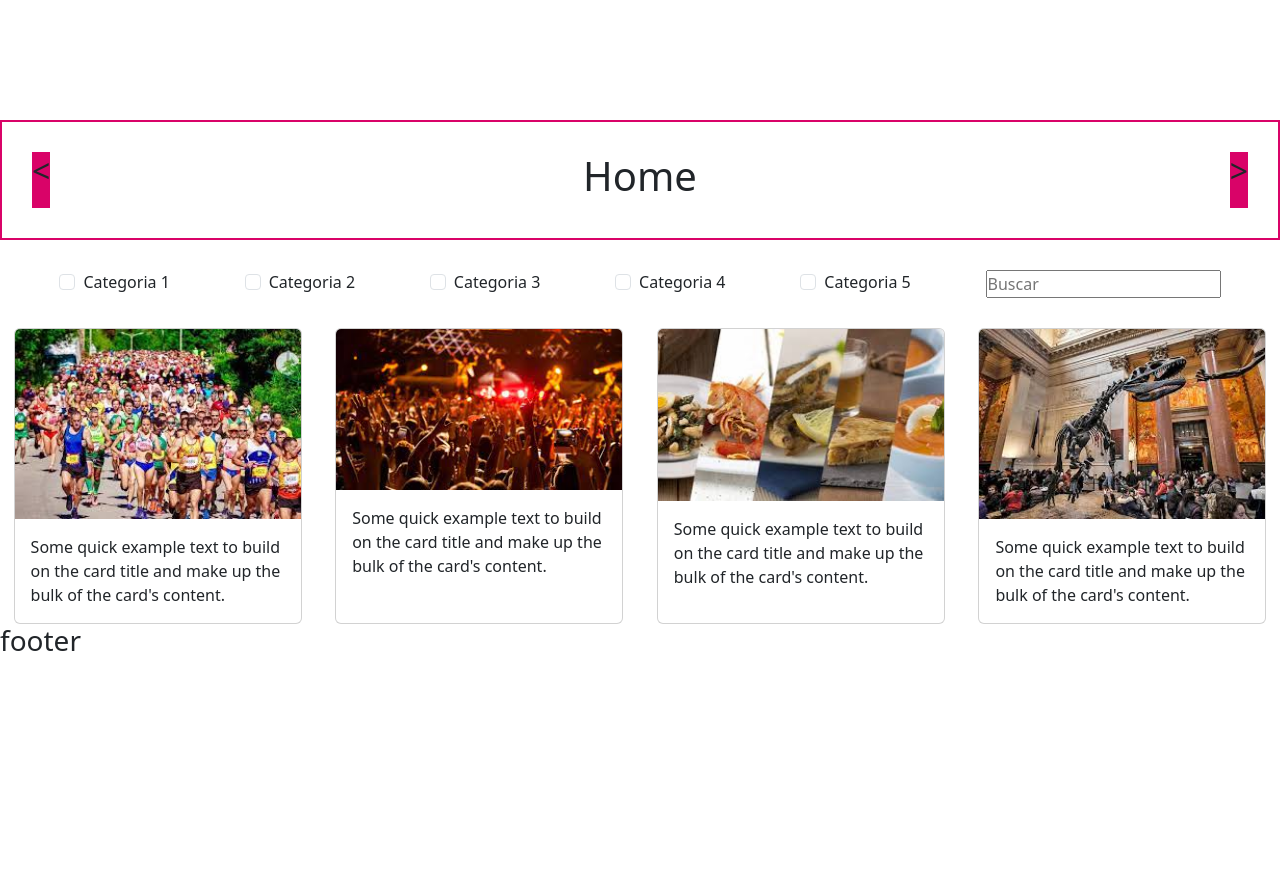
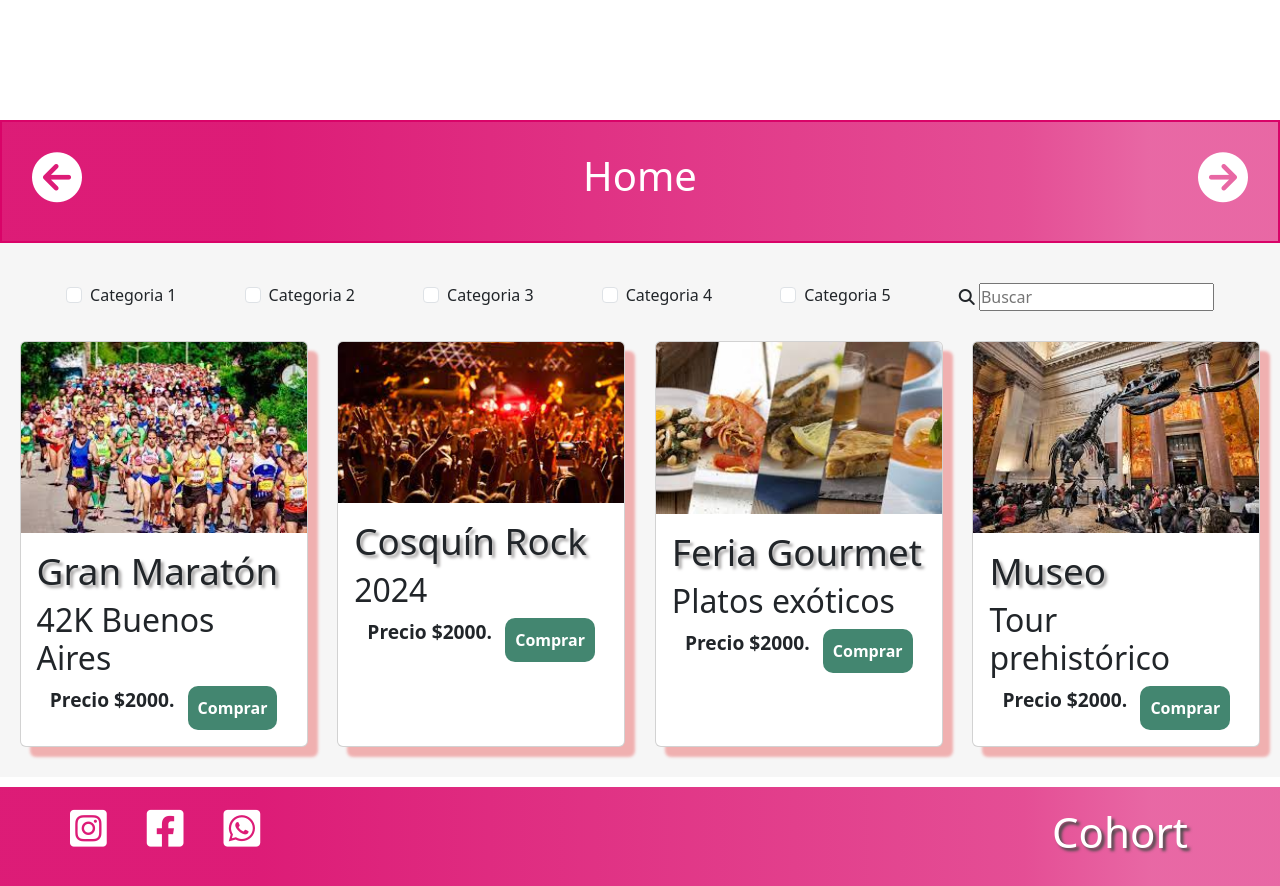
Before and after one commit to lucascano-dev/amazin-events_MH, a plain HTML site: page index.html in a window 1280 px wide. Shown: the part 360-1246 px from the top of the page. Before the commit the page ends 1019 px from the top, so only its background shows below. Drawn offline with nearby package versions, Linux system fonts and the light colour scheme.

Commit message:
Actulizacion: footer, main, index

```diff
--- a/assets/css/footer.css
+++ b/assets/css/footer.css
@@ -0,0 +1,41 @@
+footer {
+    margin-top: 10px;
+    display: grid;
+    grid-template-columns: 3fr 1fr;
+    background: linear-gradient(90deg, rgba(217, 3, 104, 0.9) 20%, rgba(217, 3, 104, 0.7) 80%, rgba(217, 3, 104, 0.6) 90%);
+
+}
+
+footer i, footer h2 {
+    font-size: 42px;
+    transition-duration: 300ms;
+    color:#ffffff;
+}
+
+footer h2{
+    text-shadow: 3px 3px 3px #4e4c4c;
+}
+
+footer i:hover,footer h2:hover {
+    transform: scale(1.2);
+    transition-duration: 300ms;
+    cursor: pointer;
+}
+
+#footer-redes-sociales {
+    margin-left: 50px;
+    display: flex;
+    flex-direction: row;
+    justify-content: flex-start;
+
+}
+
+#foot2 {
+    display: flex;
+    justify-content: center;
+    align-items: center;
+}
+
+.alineacion {
+    padding: 20px;
+}
--- a/assets/css/main.css
+++ b/assets/css/main.css
@@ -8,16 +8,35 @@
     padding: 30px;
     display: flex;
     flex-direction: row;
-    justify-content:space-between;
+    justify-content: space-between;
     border: 2px solid #d90368;
-    ;
+    background: linear-gradient(90deg, rgba(217, 3, 104, 0.9) 20%, rgba(217, 3, 104, 0.7) 80%, rgba(217, 3, 104, 0.6) 90%);
 }
 
-.boton-slider {
-    background-color: #d90368;
+#slider h1 {
+    color: #ffffff;
 }
 
-#check-search{
+.boton-slider i {
+    font-size: 50px;
+    transition-duration: 300ms;
+    color: #ffffff;
+}
+
+.boton-slider i:hover {
+    transform: scale(1.2);
+    transition-duration: 300ms;
+    cursor: pointer;
+}
+
+#cuerpo-secundario{
+    padding: 10px;
+    background-color: #f6f6f6;
+    padding-bottom: 30px;
+    height: auto;
+}
+
+#check-search {
     margin: 30px;
     display: flex;
     justify-content: space-around;
@@ -28,6 +47,39 @@
 #cards {
     display: flex;
     flex-direction: row;
-    gap:20px;
+    gap: 20px;
     justify-content: space-evenly;
 }
+
+.card{
+    box-shadow: 10px 10px 3px #f0b0b0;
+}
+
+.card h1{
+    font-size: 2.3rem;
+    text-shadow: 3px 3px 3px #a8a6a6;
+}
+
+.card h2{
+    font-size: 2rem;
+}
+
+#comprar{
+    display: flex;
+    justify-content: space-evenly;
+    align-items: center;
+}
+
+#comprar p{
+    font-size: larger;
+    font-weight: bolder;
+}
+
+#comprar a{
+    color: #ffffff;
+    font-weight: bolder;
+    background-color: #438670;
+    text-decoration: none;
+    padding: 10px;
+    border-radius: 10px;
+}
--- a/index.html
+++ b/index.html
@@ -58,25 +58,26 @@
                 </div>
             </div>
         </nav>
+    </header>
 
-    </header>
 
     <main>
         <section id="slider">
 
             <div class="boton-slider">
-                <h2><</h2>
+                <h2><i class="fa-solid fa-circle-arrow-left"></i></h2>
             </div>
             <div>
                 <h1>Home</h1>
             </div>
             <div class="boton-slider">
-                <h2>></h2>
+                <h2><i class="fa-solid fa-circle-arrow-right"></i></h2>
             </div>
 
         </section>
 
-        <section id="check-search">
+        <section id="cuerpo-secundario">
+            <div id="check-search">
 
                 <div class="form-check form-check-inline">
                     <input class="form-check-input" type="checkbox" id="inlineCheckbox1" value="option1">
@@ -99,46 +100,84 @@
                     <label class="form-check-label" for="inlineCheckbox3">Categoria 5</label>
                 </div>
 
-              <input id="buscar" type="text" placeholder="Buscar">
+                <section class="buscador">
+                    <i class="fa-solid fa-magnifying-glass"></i>
+                    <input type="text" placeholder="Buscar">
+                </section>
 
-        </section>
+            </div>
 
             <section id="cards">
 
                 <div class="card" style="width: 18rem;">
                     <img src="./assets/img/Maraton3.jpg" class="card-img-top" alt="...">
                     <div class="card-body">
-                  <p class="card-text">Some quick example text to build on the card title and make up the bulk of the card's content.</p>
+                        <h1>Gran Maratón</h1>
+                        <h2>42K Buenos Aires</h2>
+
+                        <div id="comprar">
+                            <p class="card-text">Precio $2000.</p>
+                            <a href="#">Comprar</a>
+                        </div>
                     </div>
                 </div>
 
                 <div class="card" style="width: 18rem;">
                     <img src="./assets/img/Concierto de musica1.jpg" class="card-img-top" alt="...">
                     <div class="card-body">
-                  <p class="card-text">Some quick example text to build on the card title and make up the bulk of the card's content.</p>
+                        <h1>Cosquín Rock</h1>
+                        <h2>2024</h2>
+
+                        <div id="comprar">
+                            <p class="card-text">Precio $2000.</p>
+                            <a href="#">Comprar</a>
+                        </div>
                     </div>
                 </div>
 
                 <div class="card" style="width: 18rem;">
                     <img src="./assets/img/Feria de comidas7.jpg" class="card-img-top" alt="...">
                     <div class="card-body">
-                  <p class="card-text">Some quick example text to build on the card title and make up the bulk of the card's content.</p>
+                        <h1>Feria Gourmet</h1>
+                        <h2>Platos exóticos</h2>
+
+                        <div id="comprar">
+                            <p class="card-text">Precio $2000.</p>
+                            <a href="#">Comprar</a>
+                        </div>
                     </div>
                 </div>
 
                 <div class="card" style="width: 18rem;">
                     <img src="./assets/img/Salida al museo5.jpg" class="card-img-top" alt="...">
                     <div class="card-body">
-                  <p class="card-text">Some quick example text to build on the card title and make up the bulk of the card's content.</p>
+                        <h1>Museo</h1>
+                        <h2>Tour prehistórico</h2>
+
+                        <div id="comprar">
+                            <p class="card-text">Precio $2000.</p>
+                            <a href="#">Comprar</a>
+                        </div>
                     </div>
                 </div>
 
             </section>
+        </section>
+
 
     </main>
 
     <footer>
-        <h3>footer</h3>
+        <div id="footer-redes-sociales">
+            <i class="fa-brands fa-square-instagram alineacion"></i>
+            <i class="fa-brands fa-square-facebook alineacion"></i>
+            <i class="fa-brands fa-square-whatsapp alineacion"></i>
+        </div>
+
+        <div id="foot2">
+            <h2 class="alineacion">Cohort</h2>
+        </div>
+
     </footer>
 
     <!-- Bootstrap 5.3 -->
```
Lines whose indentation alone changed are shown as unchanged.
